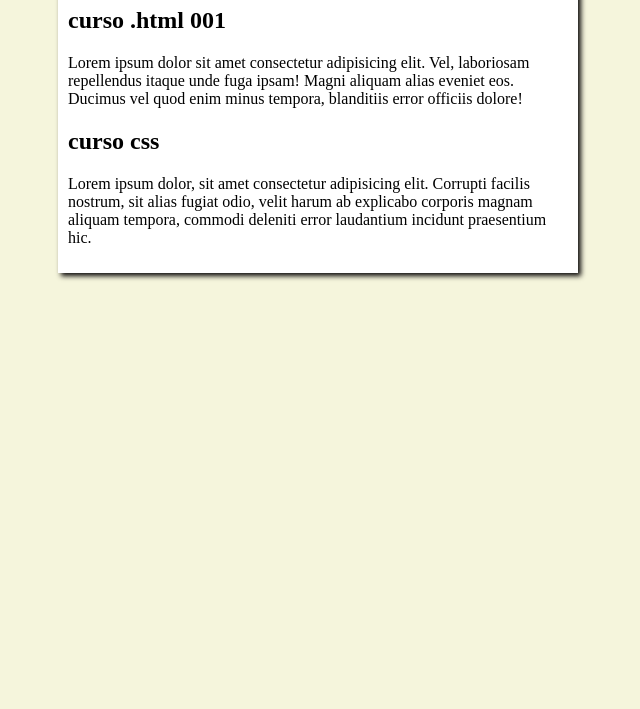
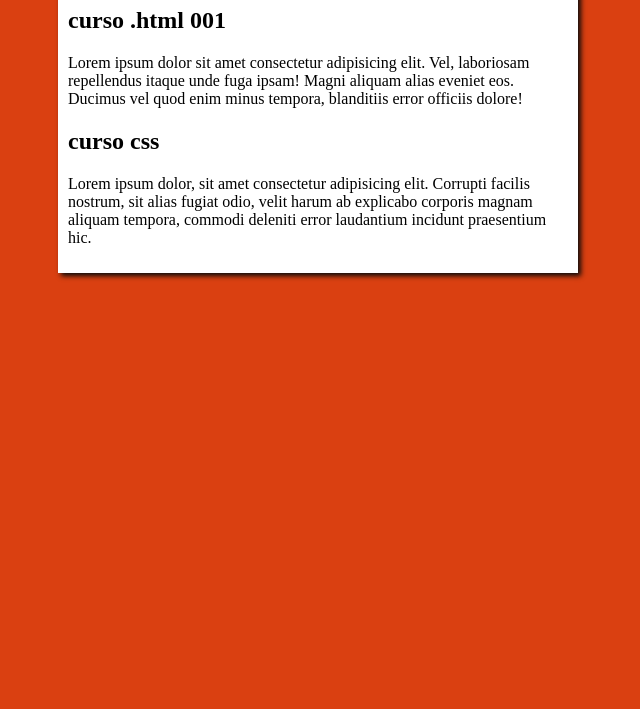
Before and after one commit to AguiarPac/projeto-site, a plain HTML site: page index.html in a window 1280 px wide. Shown: the part 91-800 px from the top of the page, without its empty margins (322-962 px from the left). Drawn offline with Linux system fonts and the light colour scheme.

Commit message:
cor de fundo

```diff
--- a/estilos/style.css
+++ b/estilos/style.css
@@ -3,7 +3,7 @@
 }
 
 body {
-    background-color: beige;
+    background-color: rgb(218, 64, 17);
 }
 
 main {
```
